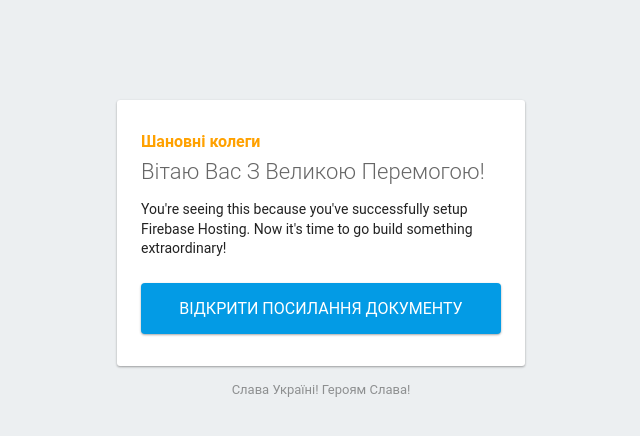
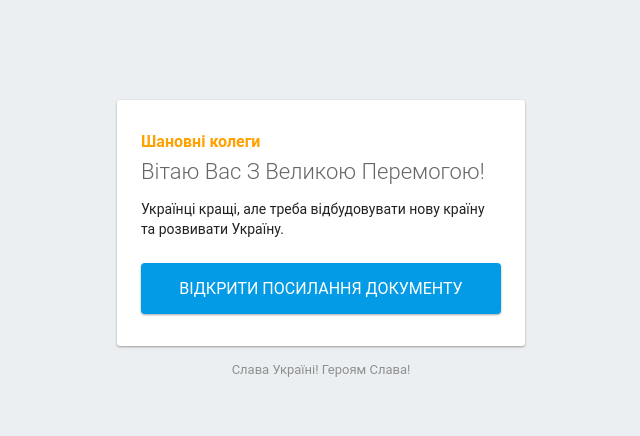
Before and after one commit to Dmitriy-1986/example-modal-page, a plain HTML site: page index.html in a window 1280 px wide. Shown: the whole page, without its empty margins (319-959 px from the left). Drawn offline with Linux system fonts and the light colour scheme.

Commit message:
Update index.html

```diff
--- a/index.html
+++ b/index.html
@@ -33,12 +33,10 @@
       const dataMessage = {
         subTitle: 'Шановні колеги',
         title: 'Вітаю Вас З Великою Перемогою!',
-        text: '',
+        text: 'Українці кращі, але треба відбудовувати нову країну та розвивати Україну.',
         link: 'Відкрити Посилання Документу',
         postscript: 'Слава Україні! Героям Слава!'
       }
-      dataMessage.text += 'You\'re seeing this because you\'ve successfully setup ';
-      dataMessage.text += 'Firebase Hosting. Now it\'s time to go build something extraordinary!';
 
       document.getElementById('titleHead').innerText = dataMessage.postscript.slice(0, 14);
       document.getElementById('subTitle').innerText = dataMessage.subTitle;
```
